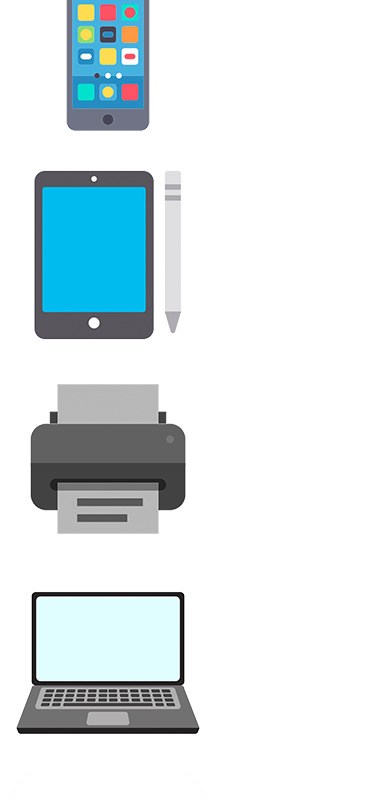
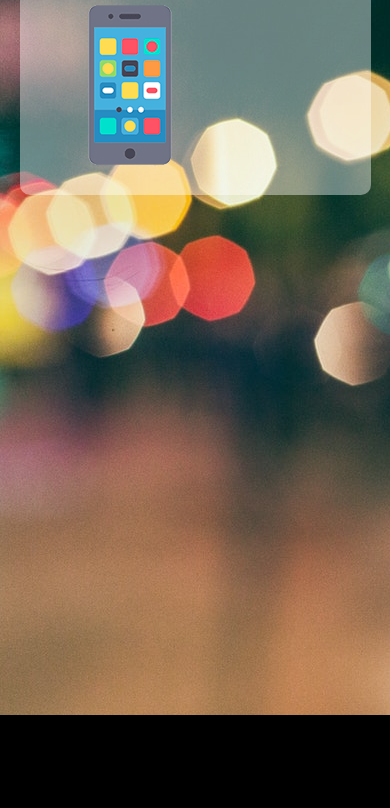
Before and after one commit to irenito/html-css, a plain HTML site: page exercicios/ex26/mq04/index.html in a window 390 px wide. Shown: the part 129-937 px from the top of the page. After the commit the page ends 844 px from the top, so only its background shows below. Drawn offline with Linux system fonts and the light colour scheme.

Commit message:
versao mobile first

```diff
--- /dev/null
+++ b/exercicios/ex26/mq04/estilos/style.css
@@ -0,0 +1,33 @@
+@charset "UTF-8";
+
+/* Versão mobile first */
+
+*{
+    font-family: Arial, Helvetica, sans-serif;
+    font-size: 1.3em;
+    margin: 0px;
+    padding: 0px;
+    box-sizing: border-box;
+}
+body,html{
+    width: 100vw;
+    height: 100vh;
+}
+
+body{
+    background: black url(../imagens/back-phone.jpg) no-repeat;
+    }
+
+main{
+    background-color: rgba(255, 255, 255, 0.413);
+    width: 90vw;
+    margin: auto;
+    border-radius: 10px;
+    padding: 10px;
+
+}
+img#phone { display: block;}
+img#tablet { display: none; }
+img#print { display: none;}
+img#pc { display: none;}
+img#tv { display: none;}
--- a/exercicios/ex26/mq04/index.html
+++ b/exercicios/ex26/mq04/index.html
@@ -4,15 +4,18 @@
     <meta charset="UTF-8">
     <meta name="viewport" content="width=device-width, initial-scale=1.0">
     <title>Media Query</title>
+    <link rel="stylesheet" href="estilos/style.css" media="all">
+    <link rel="stylesheet" href="estilos/media-query.css">
+
 </head>
 <body>
     <main>
         <h1>Testando media queries</h1>
-        <img src="imagens/icon-phone.png" alt="Acessando via smartphone">
-        <img src="imagens/icon-tablet.png" alt="Acessando via tablet">
-        <img src="imagens/icon-print.png" alt="Versão para impressão">
-        <img src="imagens/icon-pc.png" alt="Acessando via desktop">
-        <img src="imagens/icon-tv.png" alt="Versão para tv">
+        <img id="phone"src="imagens/icon-phone.png" alt="Acessando via smartphone">
+        <img id="tablet" src="imagens/icon-tablet.png" alt="Acessando via tablet">
+        <img id="print" src="imagens/icon-print.png" alt="Versão para impressão">
+        <img id="pc" src="imagens/icon-pc.png" alt="Acessando via desktop">
+        <img id="tv" src="imagens/icon-tv.png" alt="Versão para tv">
 
     </main>
 </body>
```
Also changed, not shown: exercicios/ex26/mq04/estilos/media-query.css (added, +7 -0 lines).
